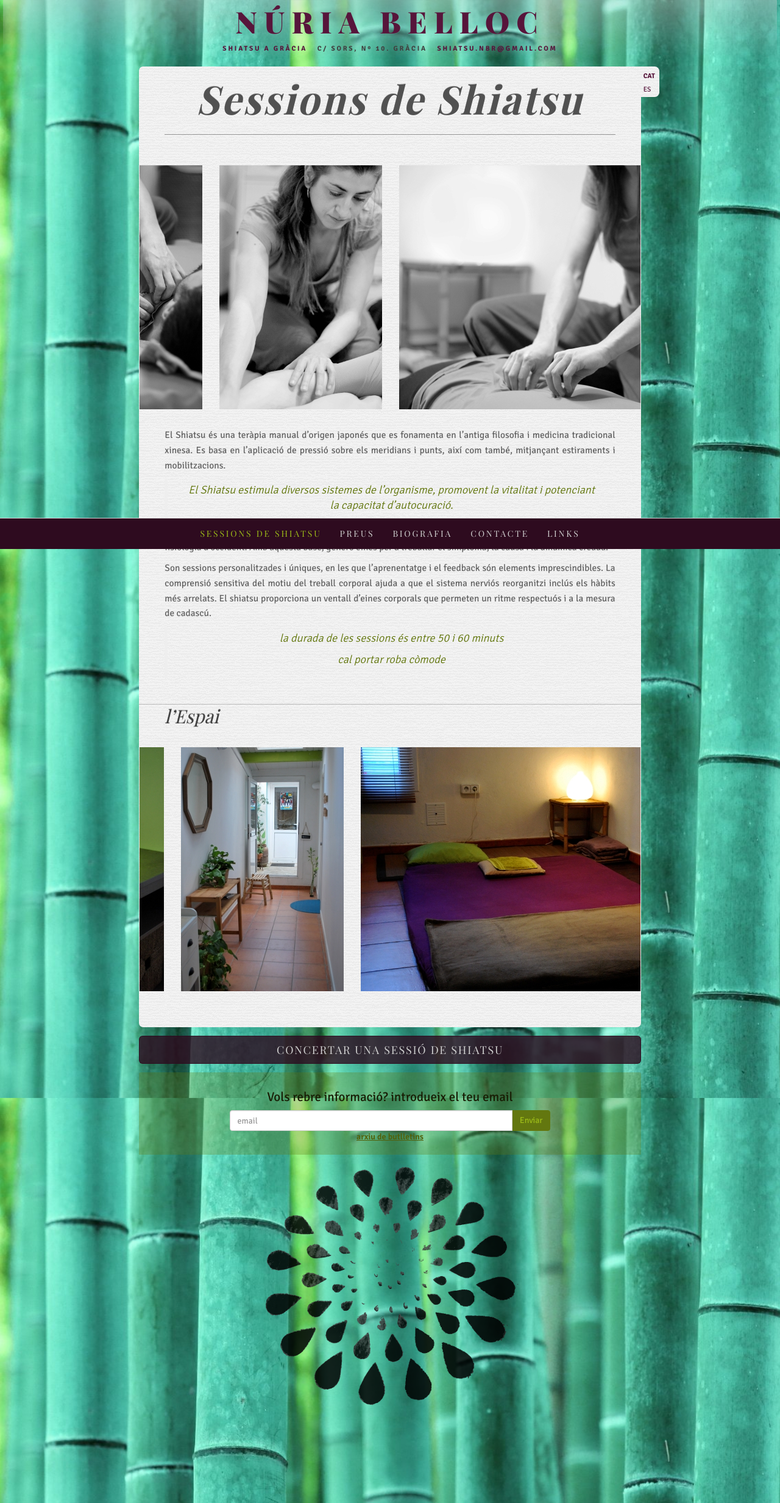
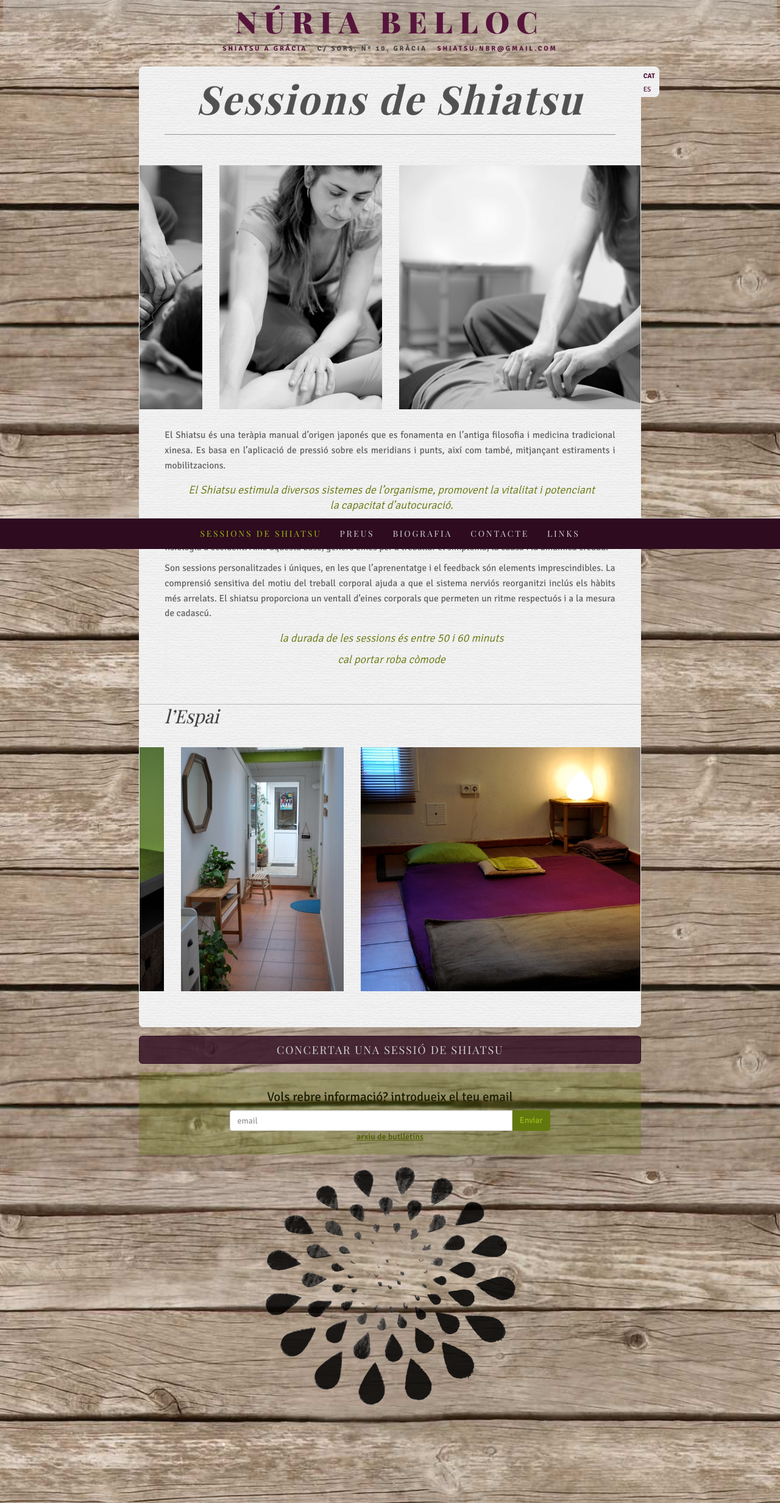
Before and after one commit to agustibr/shiatsu.nuriabelloc.com, a Jekyll site: the page built from cat/1-sessions.md, in a window 1280 px wide. Shown: the whole page at 61% size. Built offline with Jekyll 4.4.1, drawn with Linux system fonts in a browser that asks for light colours; some web fonts are replaced.

Commit message:
changed bg to wood

```diff
--- a/css/_sass/_base.sass
+++ b/css/_sass/_base.sass
@@ -7,7 +7,7 @@ body
   padding: 0
   padding-bottom: 10em
   font-family: $font-text
-  background: $bg url(../image/bg-bamboo-o.jpg) fixed
+  background: $bg url(../image/bg-wood.jpg) fixed
   background-size: cover
 a,
 a:visited
```
